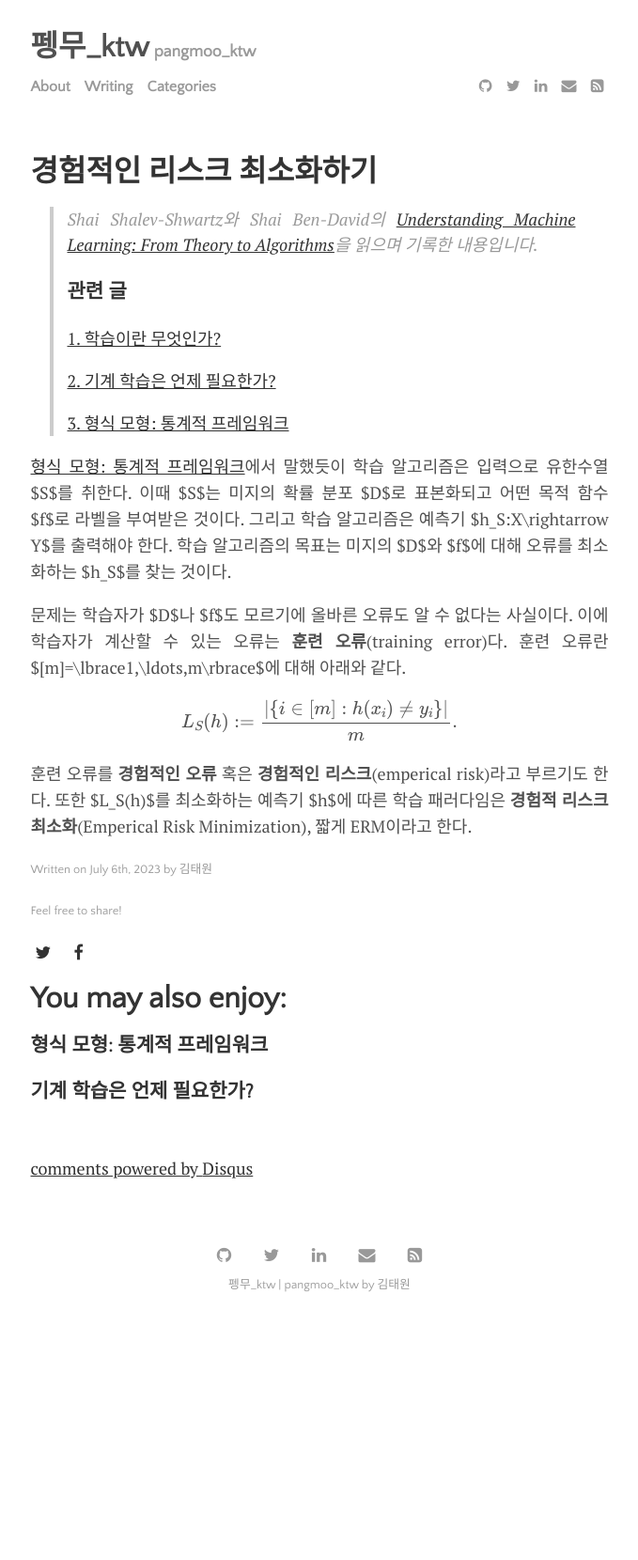
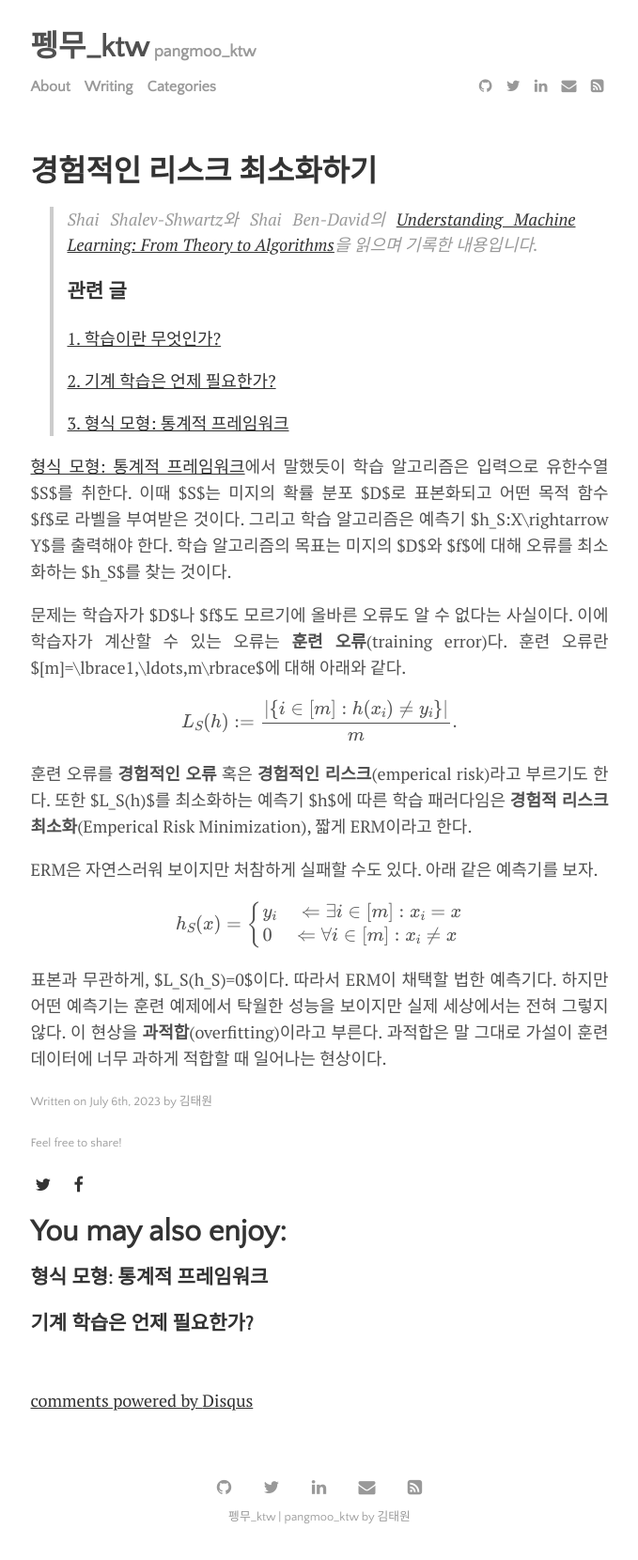
Before and after one commit to pangmoo-KTW/pangmoo-KTW, a Jekyll site: the page built from _posts/2023-07-06-uml22.md, in a window 1280 px wide. Shown: the whole page at 94% size, without its empty margins (300-979 px from the left). Built offline with Jekyll 4.4.1, drawn with Linux system fonts in a browser that asks for light colours; formulas are drawn with MathJax 3; comment, search, counter and statistics services are not loaded; before the commit the page ends 1413 px from its top, so only the background shows below that.

Commit message:
20230706_07

```diff
--- a/_posts/2023-07-06-uml22.md
+++ b/_posts/2023-07-06-uml22.md
@@ -31,3 +31,16 @@ $$
 
 훈련 오류를 **경험적인 오류** 혹은 **경험적인 리스크**(emperical risk)라고 부르기도 한다.
 또한 $L_S(h)$를 최소화하는 예측기 $h$에 따른 학습 패러다임은 **경험적 리스크 최소화**(Emperical Risk Minimization), 짧게 ERM이라고 한다.
+
+ERM은 자연스러워 보이지만 처참하게 실패할 수도 있다.
+아래 같은 예측기를 보자.
+
+$$
+h_S(x)=\begin{cases}y_i\quad\Leftarrow\exists i\in[m]:x_i=x \\ 0\quad\Leftarrow\forall i\in[m]:x_i\neq x\end{cases}
+$$
+
+표본과 무관하게, $L_S(h_S)=0$이다.
+따라서 ERM이 채택할 법한 예측기다.
+하지만 어떤 예측기는 훈련 예제에서 탁월한 성능을 보이지만 실제 세상에서는 전혀 그렇지 않다.
+이 현상을 **과적합**(overfitting)이라고 부른다.
+과적합은 말 그대로 가설이 훈련 데이터에 너무 과하게 적합할 때 일어나는 현상이다.
```
